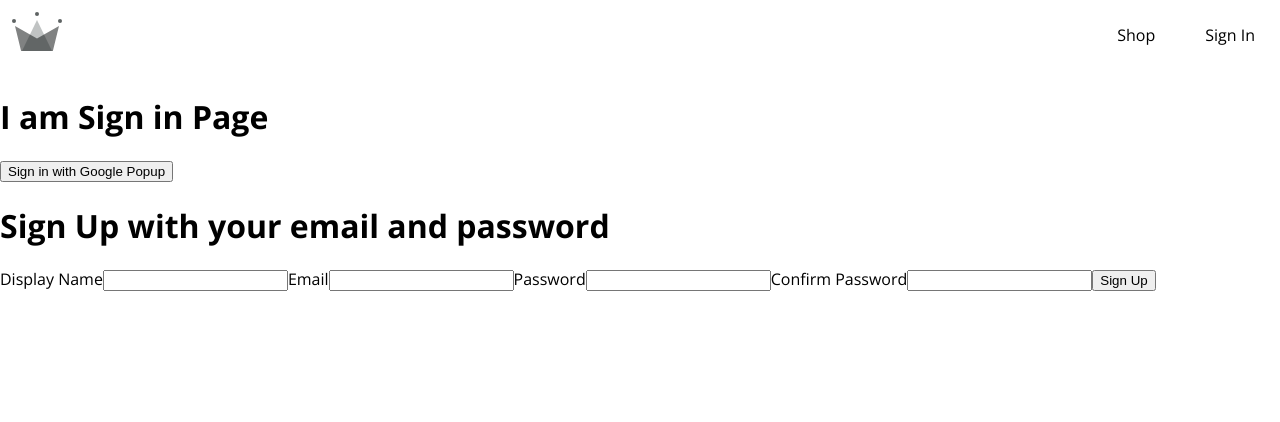
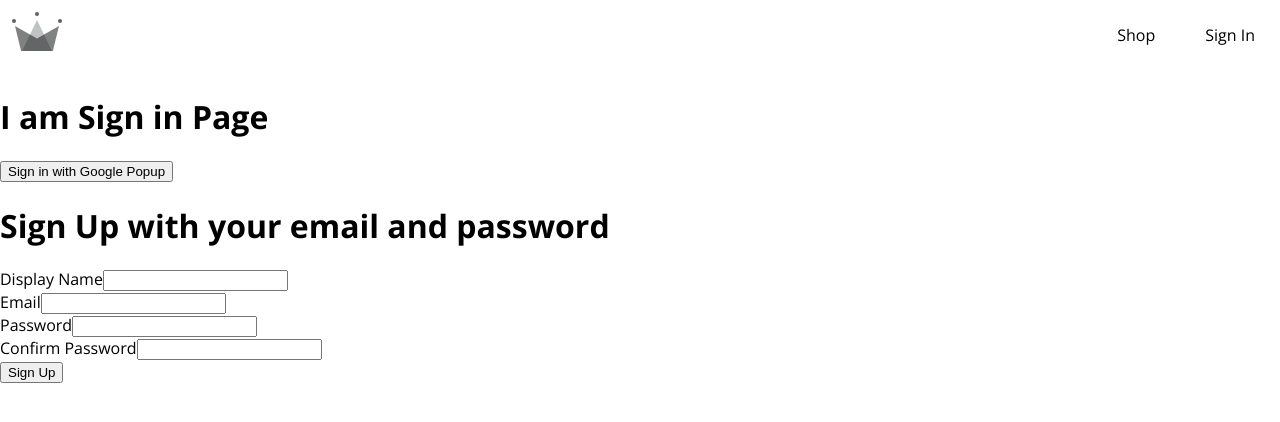
Before and after one commit to Lucky6252/kasi-clothing, a React (Create React App) app: page /sign-in in a window 1280 px wide. Shown: the top 422 px of the page. Built offline with nearby package versions, Linux system fonts and the light colour scheme; a web font is replaced by a local one.

Commit message:
generalizing input for a form

```diff
--- /dev/null
+++ b/src/components/form-input/form-input.component.jsx
@@ -0,0 +1,10 @@
+const FormInput = ({ label, ...otherProps }) => {
+    return(
+        <div>
+            <label>{label}</label>
+            <input {...otherProps}/>
+        </div>
+    );
+}
+
+export default FormInput;
--- a/src/components/sign-up/sign-up.component.jsx
+++ b/src/components/sign-up/sign-up.component.jsx
@@ -1,6 +1,7 @@
-import './sign-up.styles.css'
+import './sign-up.styles.scss'
 import { useState } from 'react';
 import { createAuthUserWithEmailAndPassword, createUserDocFromAuth } from '../../utils/firebase/firebase.utils';
+import FormInput from '../form-input/form-input.component';
 
 const defaultFormFields = {
     displayName: '',
@@ -58,17 +59,13 @@
 
             <form className="form-container" onSubmit={handleSubmit}>
 
-                <label>Display Name</label>
-                <input type="text" required onChange={handleChange} name='displayName' value={displayName}></input>
+                <FormInput label='Display Name' type="text" required onChange={handleChange} name='displayName' value={displayName}></FormInput>
 
-                <label>Email</label>
-                <input className='email' type="email" required onChange={handleChange} name='email' value={email}></input>
+                <FormInput label='Email' className='email' type="email" required onChange={handleChange} name='email' value={email}></FormInput>
 
-                <label>Password</label>
-                <input className='password' type="password" required onChange={handleChange} name='password' value={password}></input>
+                <FormInput label='Password' className='password' type="password" required onChange={handleChange} name='password' value={password}></FormInput>
 
-                <label>Confirm Password</label>
-                <input type="password" required onChange={handleChange} name='confirmPassword' value={confirmPassword}></input>
+                <FormInput label='Confirm Password' type="password" required onChange={handleChange} name='confirmPassword' value={confirmPassword}></FormInput>
 
                 <button className='btn-submit' type="submit">Sign Up</button>
             </form>
```
Also changed, not shown: src/components/form-input/form-input.styles.scss (added), src/components/sign-up/sign-up.styles.scss (renamed from src/components/sign-up/sign-up.styles.css).
